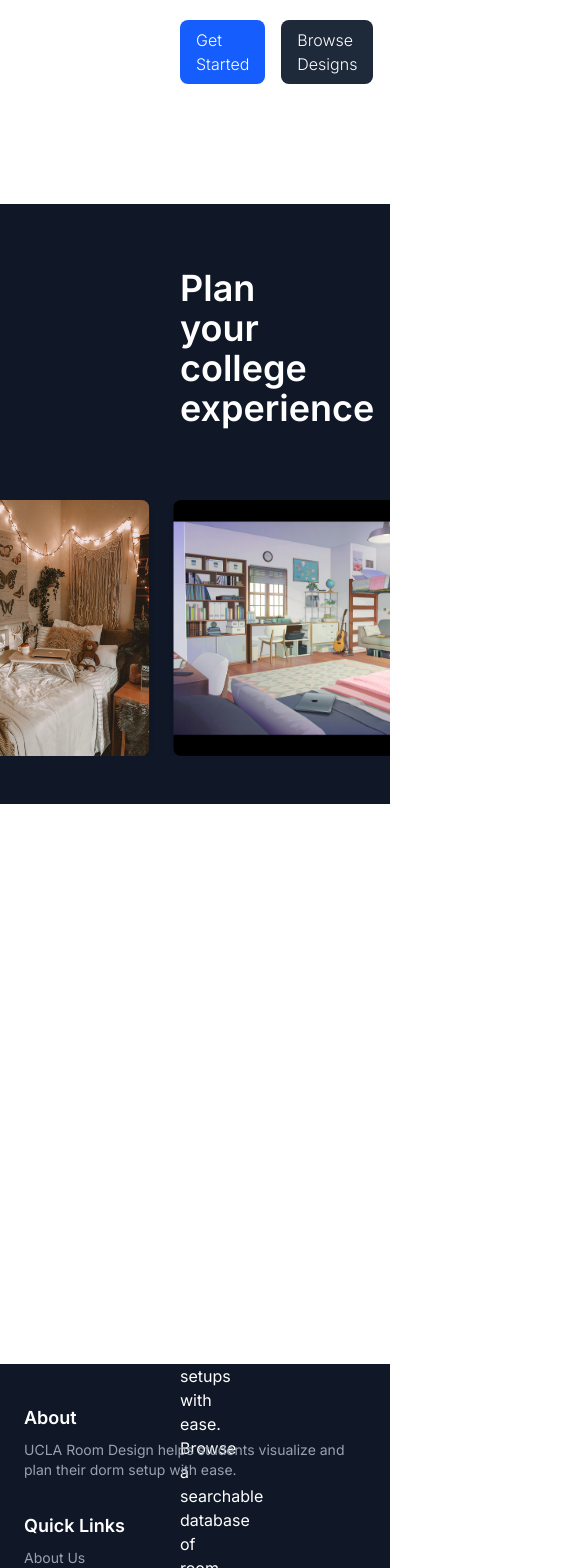
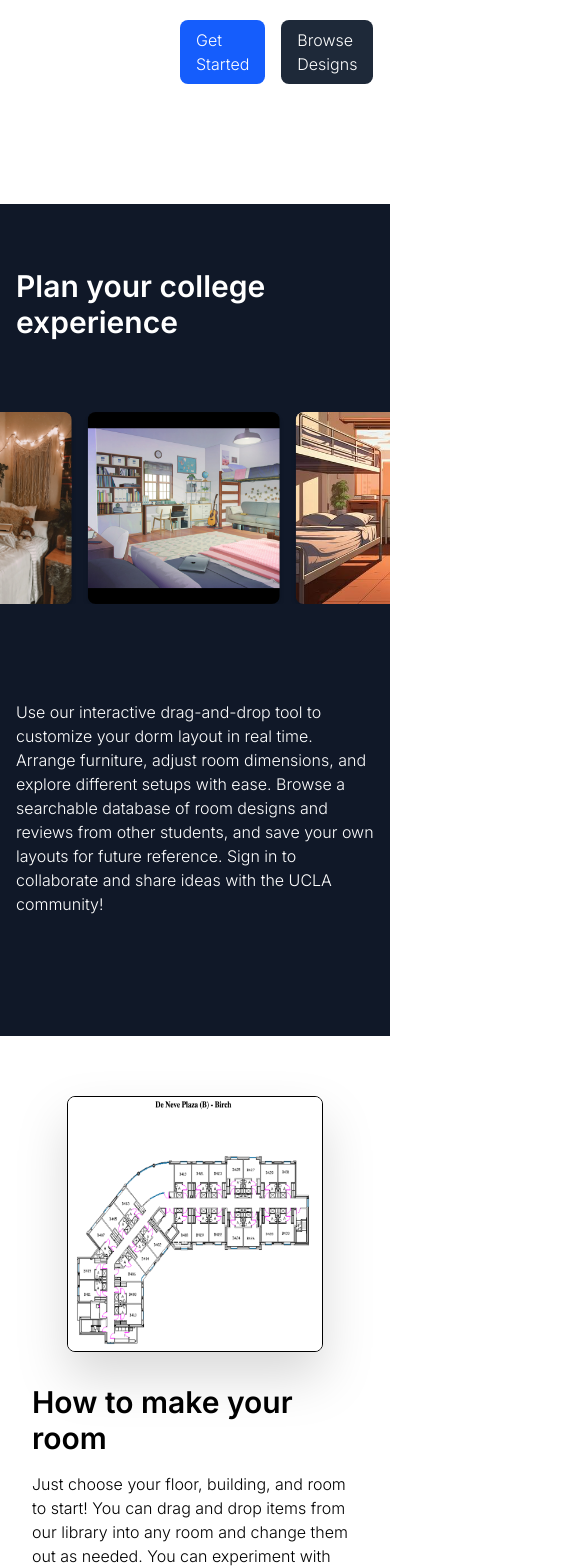
Before and after one commit to chewton2k/UCLADesign, a React (Vite) app in the folder frontend/: page / in a window 390 px wide. Shown: the part 432-2000 px from the top of the page, 585 px wide, since content can reach past the window. Built offline with nearby package versions, Linux system fonts and the light colour scheme.

Commit message:
added new styling and fixes

```diff
--- a/frontend/src/App.jsx
+++ b/frontend/src/App.jsx
@@ -1,14 +1,15 @@
-//import { useState, useEffect } from 'react';
 import { BrowserRouter as Router, Route, Routes } from "react-router-dom";
 import './App.css';
 import HomePage from './pages/HomePage.jsx';
 import RegistrationPage from './pages/RegistrationPage.jsx'
 import LogInPage from './pages/LogInPage.jsx'
 import TemplatePage from './pages/TemplatePage.jsx'
+import { CSSTransition, TransitionGroup } from 'react-transition-group';
 
 function App() {
     return (
         <Router>
+            <TransitionGroup>
             <Routes>
                 <Route path='/' element={<HomePage />} />
                 <Route path='/templates' element={<TemplatePage/>}> </Route>
@@ -16,10 +17,9 @@ function App() {
                 <Route path='/login' element={<LogInPage/>}> </Route>
                 <Route path='/signup' element={<RegistrationPage/>}> </Route>
             </Routes>
+            </TransitionGroup>
         </Router>
     );
 }
 
 export default App;
-
-//testing own git
--- a/frontend/src/components/HomePageMiddle.jsx
+++ b/frontend/src/components/HomePageMiddle.jsx
@@ -7,8 +7,6 @@ const HomePageMiddle = () => {
     <div>
       <HeroSection />
       <PlanExpSection/>
-      {/* Separator for the last section and footer*/}
-      <div className="py-70"></div>
     </div>
   );
 };
--- a/frontend/src/components/LogInButton.jsx
+++ b/frontend/src/components/LogInButton.jsx
@@ -1,5 +1,5 @@
 import React from 'react';
-import { Link } from 'react-router-dom';
+import { Link, Route } from 'react-router-dom';
 
 const LogIn = () => {
     return (<div className="flex items-center space-x-4">
--- a/frontend/src/components/PlanExpSection.jsx
+++ b/frontend/src/components/PlanExpSection.jsx
@@ -35,10 +35,11 @@ const PlanExpSection = () => {
   }, []);
 
   return (
-    <div ref={sectionRef} className="py-16 bg-gray-900 h-150">
+    <div>
+      <div ref={sectionRef} className="py-16 bg-gray-900">
       {/* Title Section */}
-      <div className="text-center mb-8">
-        <h1 className="text-4xl font-semibold text-white text-left px-45">
+      <div className="text-center mb-8 px-4 sm:px-8 lg:px-16">
+        <h1 className="text-3xl sm:text-4xl font-semibold text-white text-left">
           Plan your college experience
         </h1>
       </div>
@@ -47,7 +48,7 @@ const PlanExpSection = () => {
       <div className="py-10">
         <div className="overflow-hidden w-full relative">
           <div
-          className="flex space-x-6 transition-transform ease-linear"
+            className="flex space-x-4 sm:space-x-6 transition-transform ease-linear"
             style={{ transform: `translateX(${scrollPercent * -100}%)` }}
           >
             {[...images, ...images].map((src, index) => (
@@ -55,13 +56,16 @@ const PlanExpSection = () => {
                 key={index}
                 src={src}
                 alt={`Slide ${index}`}
-              className="w-64 h-64 rounded-lg shadow-md object-cover z-10"
+                className="w-48 h-48 sm:w-64 sm:h-64 rounded-lg shadow-md object-cover z-10"
               />
             ))}
           </div>
         </div>
-      <div>
-        <p className="py-14 font-mediumlight text-white px-45">
+      </div>
+
+      {/* Description Section */}
+      <div className="py-14 px-4 sm:px-8 lg:px-16">
+        <p className="text-base sm:text-lg font-light text-white">
           Use our interactive drag-and-drop tool to customize your dorm layout in
           real time. Arrange furniture, adjust room dimensions, and explore different
           setups with ease. Browse a searchable database of room designs and reviews
@@ -69,27 +73,29 @@ const PlanExpSection = () => {
           collaborate and share ideas with the UCLA community!
         </p>
       </div>
-      <div className="relative flex items-center justify-between px-45 py-15">
+      </div>
+
+      {/* How-to Section */}
+      <div className="flex flex-col lg:flex-row items-center justify-between px-4 sm:px-8 lg:px-16 py-15">
         {/* Image on the left */}
-      <div className="flex items-center justify-end z-10 drop-shadow-2xl px-25">
+        <div className="flex items-center justify-center lg:justify-end z-10 drop-shadow-2xl mb-8 lg:mb-0 lg:px-25">
           <img
             src="/image10.png"
             alt="De Neve Plaza Layout"
-          className="size-100 rounded-lg border border-black shadow-5xl"
+            className="w-64 h-64 sm:w-80 sm:h-80 lg:w-100 lg:h-100 rounded-lg border border-black shadow-5xl"
           />
         </div>
+
         {/* Text Content on the right */}
-      <div className="text-left px-30 max-w-150">
-        <h1 className="text-4xl md:text-4xl font-semibold text-black">
+        <div className="text-left px-4 sm:px-8 lg:px-30 max-w-full lg:max-w-150">
+          <h1 className="text-3xl sm:text-4xl font-semibold text-black">
             How to make your room
           </h1>
-        <p className="mt-4 text-lg md:text-l font-mediumlight text-black">
-          Just choose your floor, building and room to start! You can drag and drop items from our
+          <p className="mt-4 sm:text-lg font-light text-black text-base">
+            Just choose your floor, building, and room to start! You can drag and drop items from our
             library into any room and change them out as needed. You can experiment with different layouts,
             furnishings, and finishes and get a preview of your finished room.
           </p>
-
-        </div>
         </div>
       </div>
     </div>
--- a/frontend/src/pages/HomePage.jsx
+++ b/frontend/src/pages/HomePage.jsx
@@ -7,7 +7,10 @@ const HomePage = () => {
   return (
     <div>
       <HomePageTop />
+      <main className = "flex-grow">
       <HomePageMiddle />
+      </main>
+
       <HomePageBottom/>
     </div>
   );
--- a/frontend/src/pages/LogInPage.jsx
+++ b/frontend/src/pages/LogInPage.jsx
@@ -7,9 +7,10 @@ const LogInPage = () => {
     return (
         <div>
             <HomePageTop/>
+            <main className = "flex-grow">
             <LogInForm/>
-            {/* Separator for the last section and footer*/}
-            <div className="py-54"></div>
+            <div className="py-45"></div>
+            </main>
             <HomePageBottom/>
         </div>
     );
--- a/frontend/src/pages/RegistrationPage.jsx
+++ b/frontend/src/pages/RegistrationPage.jsx
@@ -7,12 +7,14 @@ const RegistrationPage = () => {
     return (
         <div>
             <HomePageTop/>
+            <main className = "flex-grow">
             <RegistrationForm/>
             <div className="relative inset-0 flex items-center justify-center z-20" > <p className="font-light text-s">
                 By signing up you agree with our Terms of Service and Privacy Policy.
                 </p></div>
             {/* Separator for the last section and footer*/}
             <div className="py-40"></div>
+            </main>
             <HomePageBottom/>
         </div>
     );
--- a/frontend/src/pages/TemplatePage.jsx
+++ b/frontend/src/pages/TemplatePage.jsx
@@ -6,11 +6,13 @@ const TemplatePage = () => {
     return (
         <div>
             <HomePageTop/>
+            <main className = "flex-grow">
             <div className="relative inset-0 flex items-center justify-center z-20" > <p className="font-bold text-s">
                 Templates will go here.
                 </p></div>
             {/* Separator for the last section and footer*/}
-            <div className="py-70"></div>
+            <div className="py-80"></div>
+            </main>
             <HomePageBottom/>
         </div>
     )
--- a/package.json
+++ b/package.json
@@ -2,7 +2,8 @@
   "dependencies": {
     "@tailwindcss/vite": "^4.0.8",
     "concurrently": "^9.1.2",
-    "express": "^4.21.2"
+    "express": "^4.21.2",
+    "react-transition-group": "^4.4.5"
   },
   "scripts": {
     "start:frontend": "npm run dev --prefix frontend",
```
Also changed, not shown: frontend/src/style.css (line endings or trailing spaces), 1 other file (tests, documents, lock files or other folders). Lines whose indentation alone changed are shown as unchanged.
